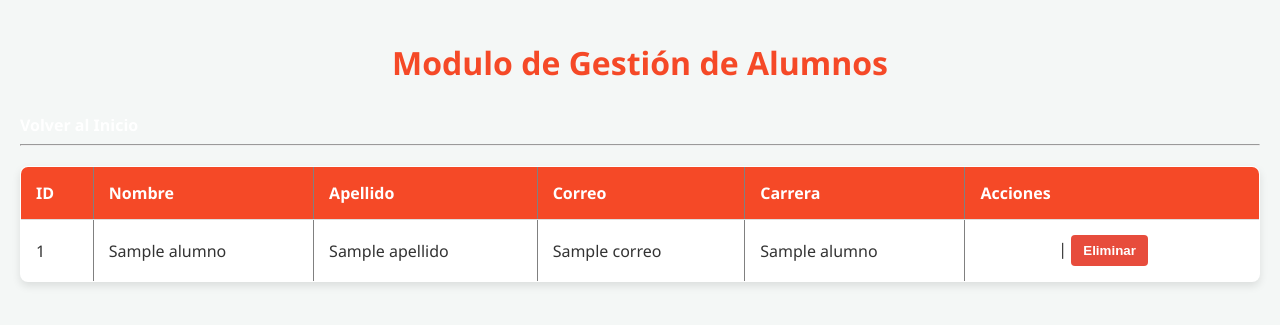
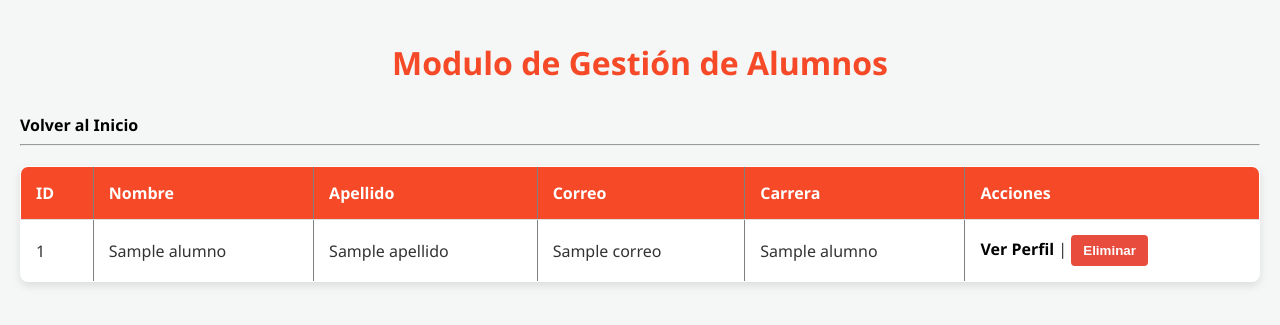
Before and after one commit to TrvpChylt/Sistema_Universidad, a Flask app: template templates/gestion_alumnos.html in a window 1280 px wide. Shown: the top 325 px of the page. Run offline with Flask 3, Linux system fonts and the light colour scheme; the template is opened without the code that fills it: most values are stand-ins (such as "Sample title", 1, 10 or a date in 2020).

Commit message:
Cambios en los estilos

```diff
--- a/static/gestion_A.css
+++ b/static/gestion_A.css
@@ -15,9 +15,13 @@ h1 {
 
 a {
     text-decoration: none;
-    color: #fff;
+    color: #000;
     font-weight: bold;
     transition: color 0.3s;
+}
+
+a:hover {
+    color:#F54927;
 }
 
 table {
```
